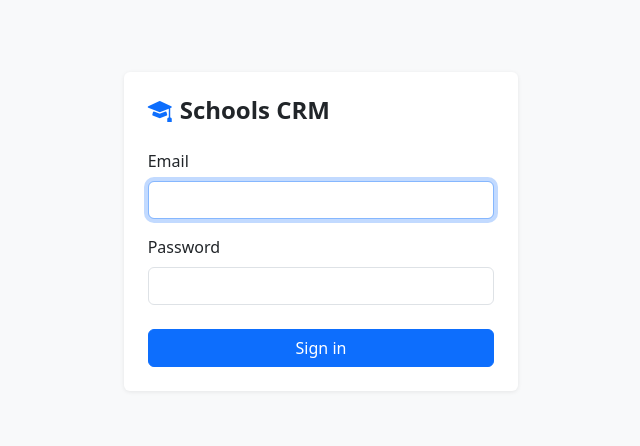
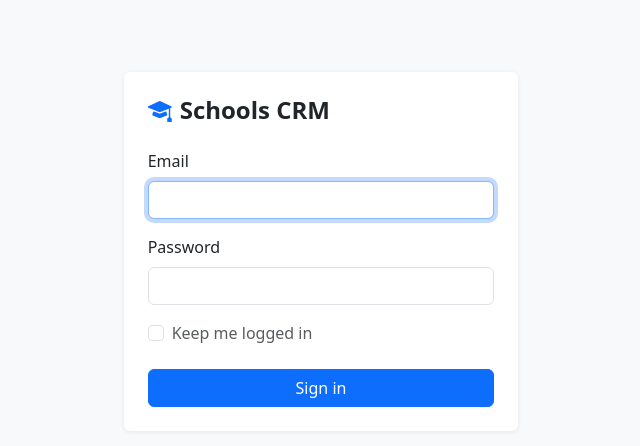
Before and after one commit to velvetarot/inventorsleague, a Flask app: page /login in a window 1280 px wide. Shown: the top 446 px of the page, without its empty margins (319-959 px from the left). Run offline with Flask 3, Linux system fonts and the light colour scheme.

Commit message:
Add Remember Me checkbox to login
Co-Authored-By: Claude Sonnet 4.6 <noreply@anthropic.com>

```diff
--- a/app.py
+++ b/app.py
@@ -47,7 +47,7 @@ def login():
     if request.method == 'POST':
         user = User.query.filter_by(email=request.form['email'].strip().lower()).first()
         if user and user.check_password(request.form['password']):
-            login_user(user)
+            login_user(user, remember='remember' in request.form)
             return redirect(request.args.get('next') or url_for('dashboard'))
         flash('Invalid email or password.', 'danger')
     return render_template('auth/login.html')
--- a/templates/auth/login.html
+++ b/templates/auth/login.html
@@ -10,9 +10,13 @@
           <label class="form-label">Email</label>
           <input type="email" name="email" class="form-control" required autofocus>
         </div>
-        <div class="mb-4">
+        <div class="mb-3">
           <label class="form-label">Password</label>
           <input type="password" name="password" class="form-control" required>
+        </div>
+        <div class="mb-4 form-check">
+          <input type="checkbox" name="remember" class="form-check-input" id="remember">
+          <label class="form-check-label text-muted" for="remember">Keep me logged in</label>
         </div>
         <button type="submit" class="btn btn-primary w-100">Sign in</button>
       </form>
```
